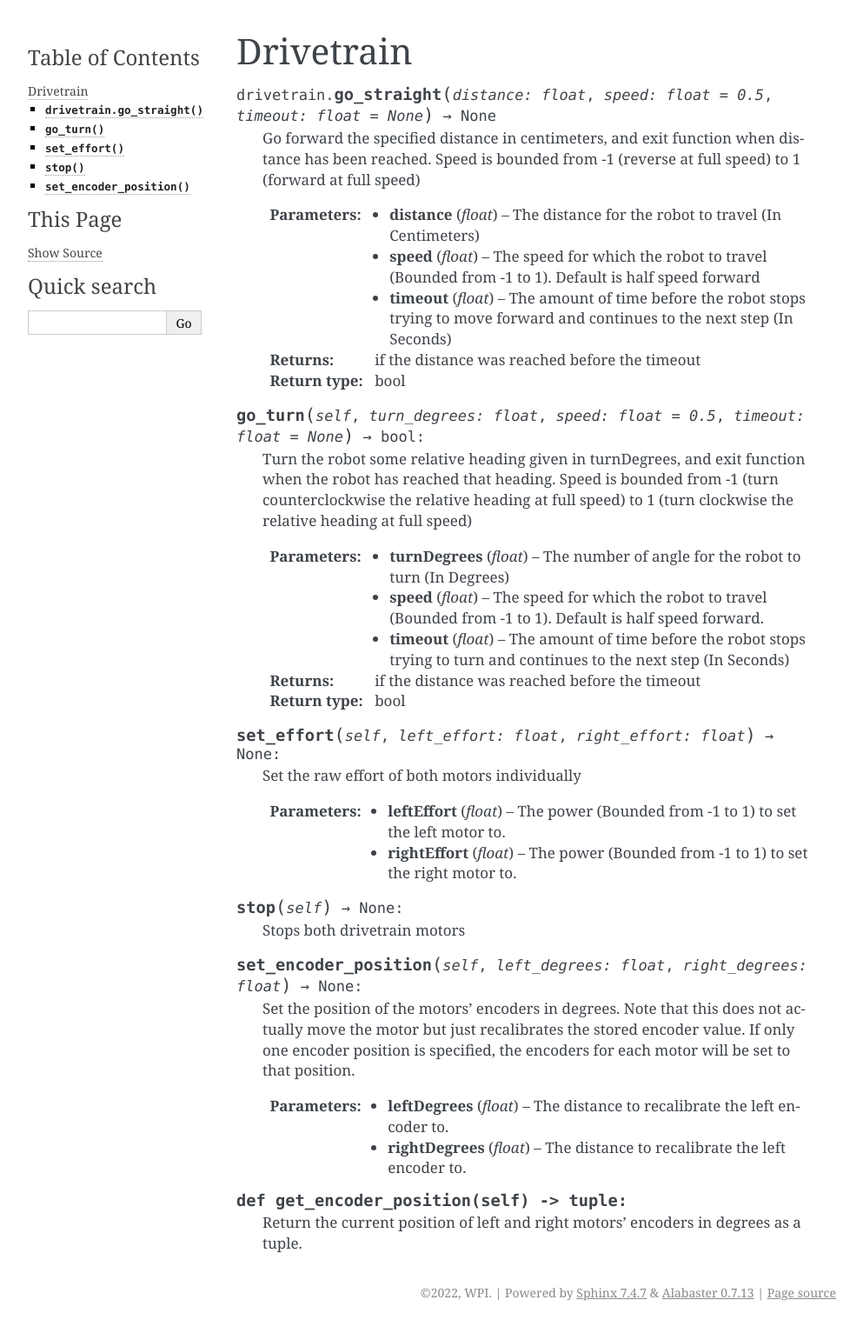
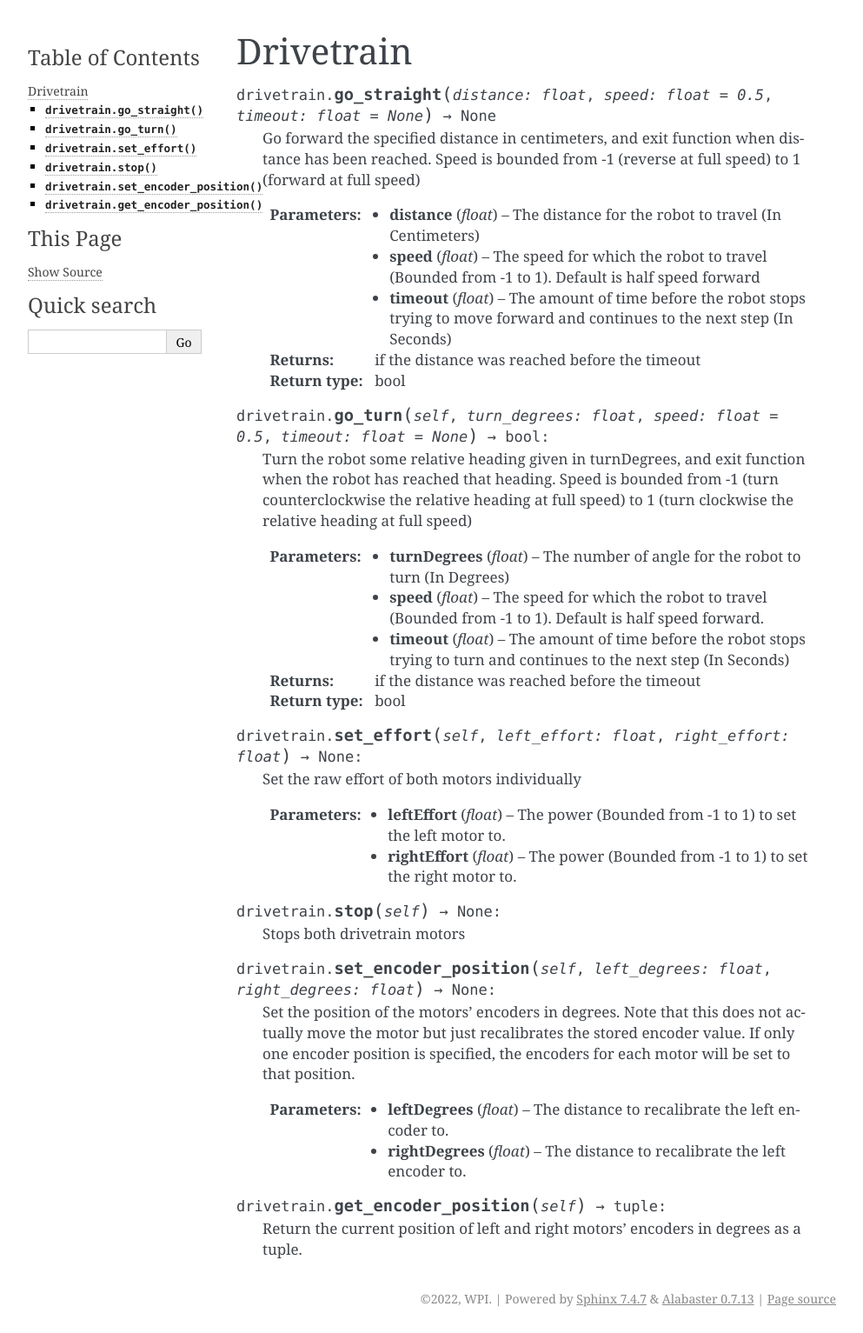
Before and after one commit to Open-STEM/Open-STEM.github.io, a Sphinx documentation site: the page built from docs/source/api/drivetrain.rst, in a window 1280 px wide. Shown: the whole page at 87% size, without its empty margins (148-1141 px from the left). Built offline with Sphinx 7.4.7, drawn with Linux system fonts in a browser that asks for light colours.

Commit message:
Fixed inconsistencies in docs

```diff
--- a/docs/source/api/drivetrain.rst
+++ b/docs/source/api/drivetrain.rst
@@ -15,7 +15,7 @@ Drivetrain
     :return: if the distance was reached before the timeout
     :rtype: bool
 
-.. py:function:: go_turn(self, turn_degrees: float, speed: float = 0.5, timeout: float = None) -> bool:
+.. py:function:: drivetrain.go_turn(self, turn_degrees: float, speed: float = 0.5, timeout: float = None) -> bool:
 
     Turn the robot some relative heading given in turnDegrees, and exit function when the robot has reached that heading. Speed is bounded from -1 (turn counterclockwise the relative heading at full speed) to 1 (turn clockwise the relative heading at full speed)
 
@@ -28,7 +28,7 @@ Drivetrain
     :return: if the distance was reached before the timeout
     :rtype: bool
 
-.. py:function:: set_effort(self, left_effort: float, right_effort: float) -> None:
+.. py:function:: drivetrain.set_effort(self, left_effort: float, right_effort: float) -> None:
 
     Set the raw effort of both motors individually
 
@@ -37,11 +37,11 @@ Drivetrain
     :param rightEffort: The power (Bounded from -1 to 1) to set the right motor to.
     :type rightEffort: float
 
-.. py:function:: stop(self) -> None:
+.. py:function:: drivetrain.stop(self) -> None:
 
     Stops both drivetrain motors
 
-.. py:function:: set_encoder_position(self, left_degrees: float, right_degrees: float) -> None:
+.. py:function:: drivetrain.set_encoder_position(self, left_degrees: float, right_degrees: float) -> None:
 
     Set the position of the motors' encoders in degrees. Note that this does not actually move the motor but just recalibrates the stored encoder value. If only one encoder position is specified, the encoders for each motor will be set to that position.
 
@@ -50,6 +50,6 @@ Drivetrain
     :param rightDegrees: The distance to recalibrate the left encoder to.
     :type rightDegrees: float
 
-.. py:function:: def get_encoder_position(self) -> tuple:
+.. py:function:: drivetrain.get_encoder_position(self) -> tuple:
 
     Return the current position of left and right motors' encoders in degrees as a tuple.
--- a/docs/source/api/servo.rst
+++ b/docs/source/api/servo.rst
@@ -2,7 +2,7 @@
 Servo
 ===================================
 
-.. py:function:: set_degrees(self, degrees) -> None:
+.. py:function:: servo.set_degrees(self, degrees) -> None:
 
     Tells the servo to move to the specified position
 
--- a/docs/source/api/sonar.rst
+++ b/docs/source/api/sonar.rst
@@ -2,7 +2,7 @@
 Sonar
 ===================================
 
-.. py:function:: get_distance(self) -> float:
+.. py:function:: sonar.get_distance(self) -> float:
 
 	Return the distance measured by the sensor in cm.
 
```
